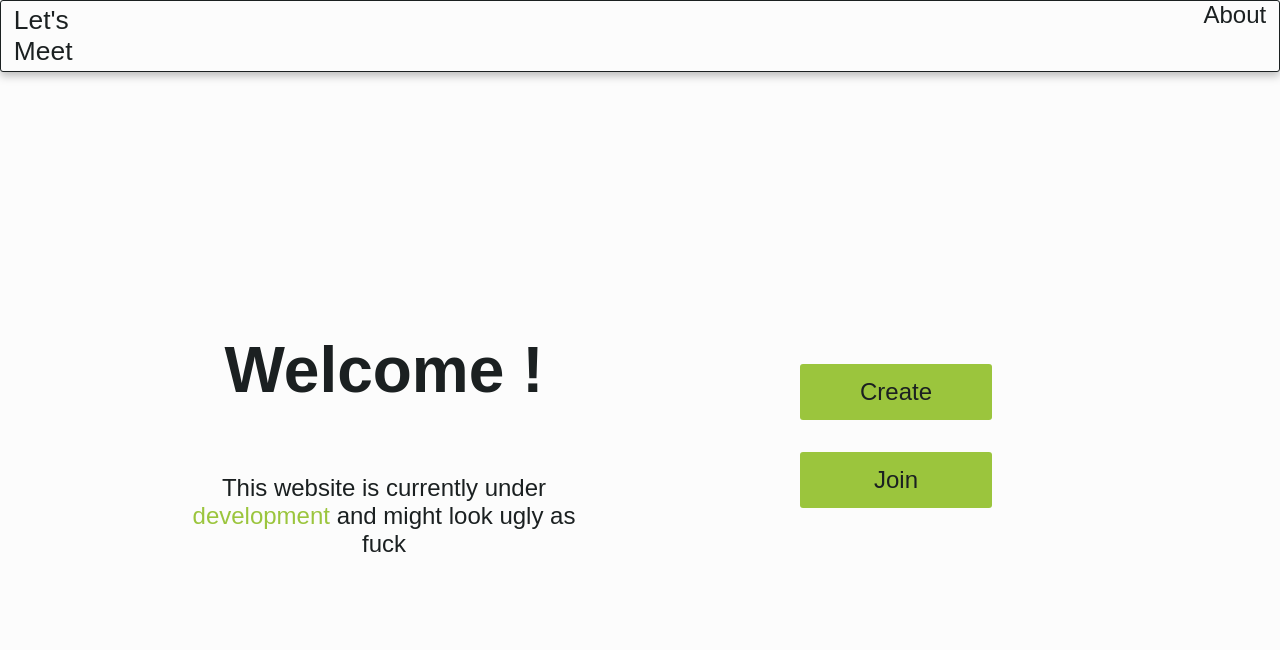
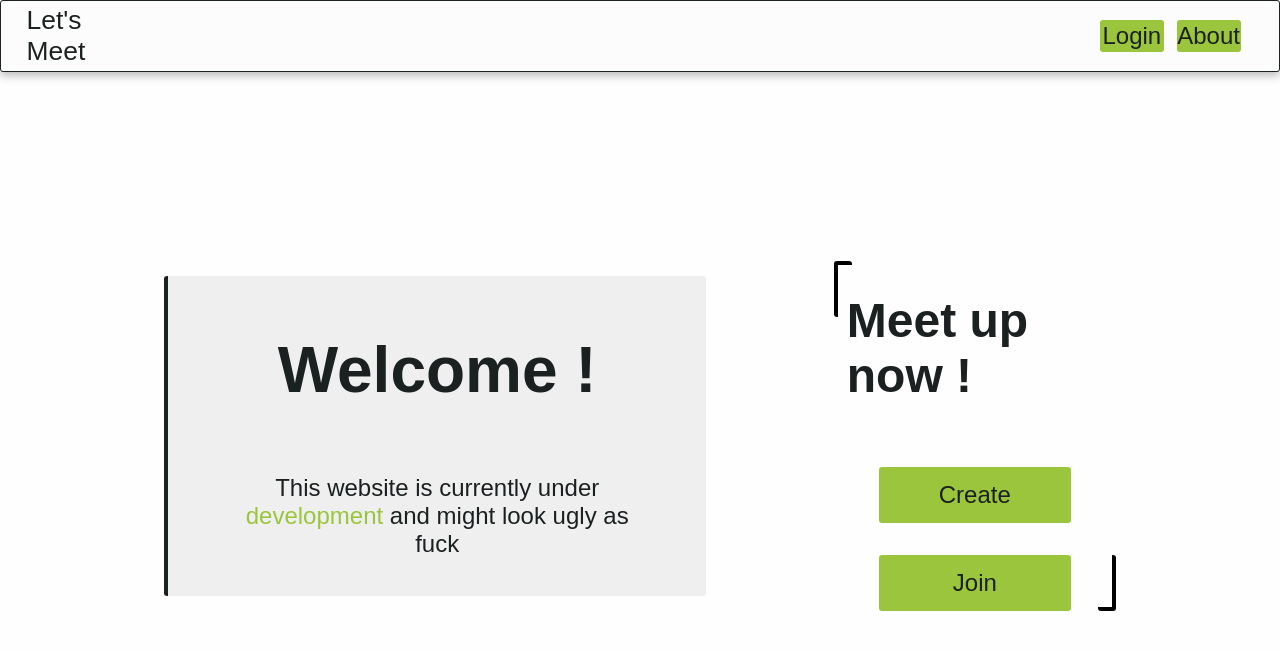
Before and after one commit to naaturel/letsmeet, a Vue app: page / in a window 1280 px wide. Shown: the top 650 px of the page. Built offline with nearby package versions, Linux system fonts and the light colour scheme; a web font is replaced by a local one.

Commit message:
Fix header style

```diff
--- a/src/assets/base.css
+++ b/src/assets/base.css
@@ -3,7 +3,7 @@
     --primary-color : #1b2021;
     --secondary-color : #9BC53D;
     --header-color : #FCFCFC;
-    --background-color : #FCFCFC;
+    --background-color : rgba(252, 252, 252, 0.43);
     --radius : 3px;
 }
 
@@ -25,5 +25,4 @@
     text-decoration: none;
     font-family: 'Afacad Flux', sans-serif;
     transition: 0.3s all;
-
 }
--- a/src/layouts/LayoutDefault.vue
+++ b/src/layouts/LayoutDefault.vue
@@ -7,7 +7,10 @@
 
     <nav class="nav">
       <p>Let's<br>Meet</p>
-      <router-link to="/about"><div>About</div></router-link>
+      <div class="nav-actions">
+        <router-link to="/login"><div class="button">Login</div></router-link>
+        <router-link to="/about"><div class="button">About</div></router-link>
+      </div>
     </nav>
 
     <main class="main">
@@ -30,19 +33,27 @@
 nav {
   display: flex;
   flex-direction: row;
+  align-items: center;
   justify-content: space-between;
-  min-height: 4vw;
+  min-height: 5vw;
   border: 1px solid;
   border-radius: var(--radius);
   background-color: var(--header-color);
   filter: drop-shadow(0px 4px 4px rgba(0, 0, 0, 0.25));
-  padding: 0 1vw 0 1vw;
+  padding: 0 3vw 0 2vw;
 }
 
 nav p {
   font-size: calc(var(--font-size) * 1.1);
   margin: 4px 0 4px 0;
 }
+
+.nav-actions {
+  display: flex;
+  flex-direction: row;
+  gap: 1vw;
+}
+
 
 .main {
   display: flex;
@@ -52,4 +63,27 @@ nav p {
   flex-grow: 1;
 }
 
+.button {
+  color: var(--primary-color);
+  text-align: center;
+  align-content: center;
+  width: 5vw;
+  height: fit-content;
+
+  min-width: 5vw;
+  min-height: 4vh;
+  border-radius: var(--radius);
+  background-color: var(--secondary-color);
+
+  word-break: break-word;
+}
+
+.button:hover
+{
+  transform: scale(1.1);
+  background-color: var(--header-color);
+  filter: drop-shadow(0px 4px 4px rgba(0, 0, 0, 0.25));
+}
+
+
 </style>
--- a/src/views/HomeView.vue
+++ b/src/views/HomeView.vue
@@ -11,6 +11,7 @@
     </div>
 
       <div class="actions">
+        <h1>Meet up now !</h1>
         <router-link to="/create"><div class="button">Create</div></router-link>
         <router-link to="/join"><div class="button">Join</div></router-link>
     </div>
@@ -31,6 +32,7 @@
 .container {
   flex-direction: row;
   width: 80%;
+  gap: 10vw;
 }
 
 .introduction, .actions {
@@ -40,6 +42,12 @@
 .introduction {
   word-break: break-word;
   width: 50%;
+  min-height: 40vh;
+  height: fit-content;
+
+  border-radius: var(--radius);
+  border-left: solid 4px;
+  background: rgb(239, 239, 239);
 }
 
 .introduction h1
@@ -59,8 +67,13 @@
 }
 
 .actions {
-  width: 50%;
+  justify-content: start;
+  width: 25%;
   gap: 4vh;
+  min-height: 40vh;
+  height: fit-content;
+  border-radius: var(--radius);
+  filter: drop-shadow(0px 0px 0px rgba(0, 0, 0, 0.0));
 }
 
 .button {
@@ -68,12 +81,13 @@
   text-align: center;
   align-content: center;
   width: 15vw;
-  height: 7vh;
+  height: fit-content;
 
   min-width: 15vw;
   min-height: 7vh;
   border-radius: var(--radius);
   background-color: var(--secondary-color);
+  word-break: break-word;
 }
 
 .button:hover
@@ -83,4 +97,30 @@
   filter: drop-shadow(0px 4px 4px rgba(0, 0, 0, 0.25));
 }
 
+
+.actions::before,
+.actions::after {
+  content: "";
+  position: absolute;
+  width: 5%;
+  height: 15%;
+  border: 4px solid black;
+}
+
+.actions::before {
+  top: 0;
+  left: 0;
+  border-radius: var(--radius);
+  border-right: none;
+  border-bottom: none;
+}
+
+.actions::after {
+  bottom: 0;
+  right: 0;
+  border-radius: var(--radius);
+  border-left: none;
+  border-top: none;
+}
+
 </style>
```
Also changed, not shown: src/assets/logo.svg, src/assets/logo2.svg (added).
